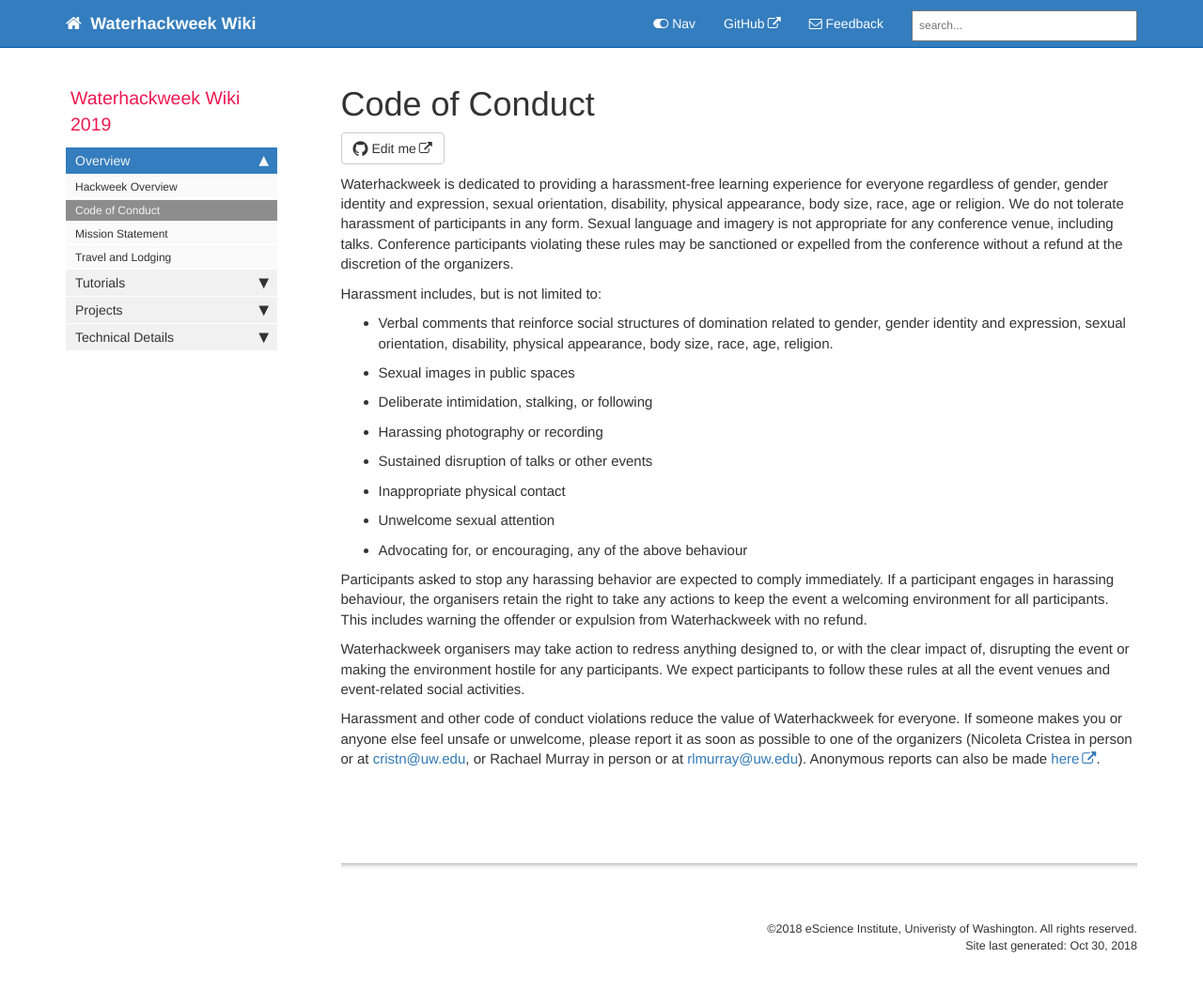
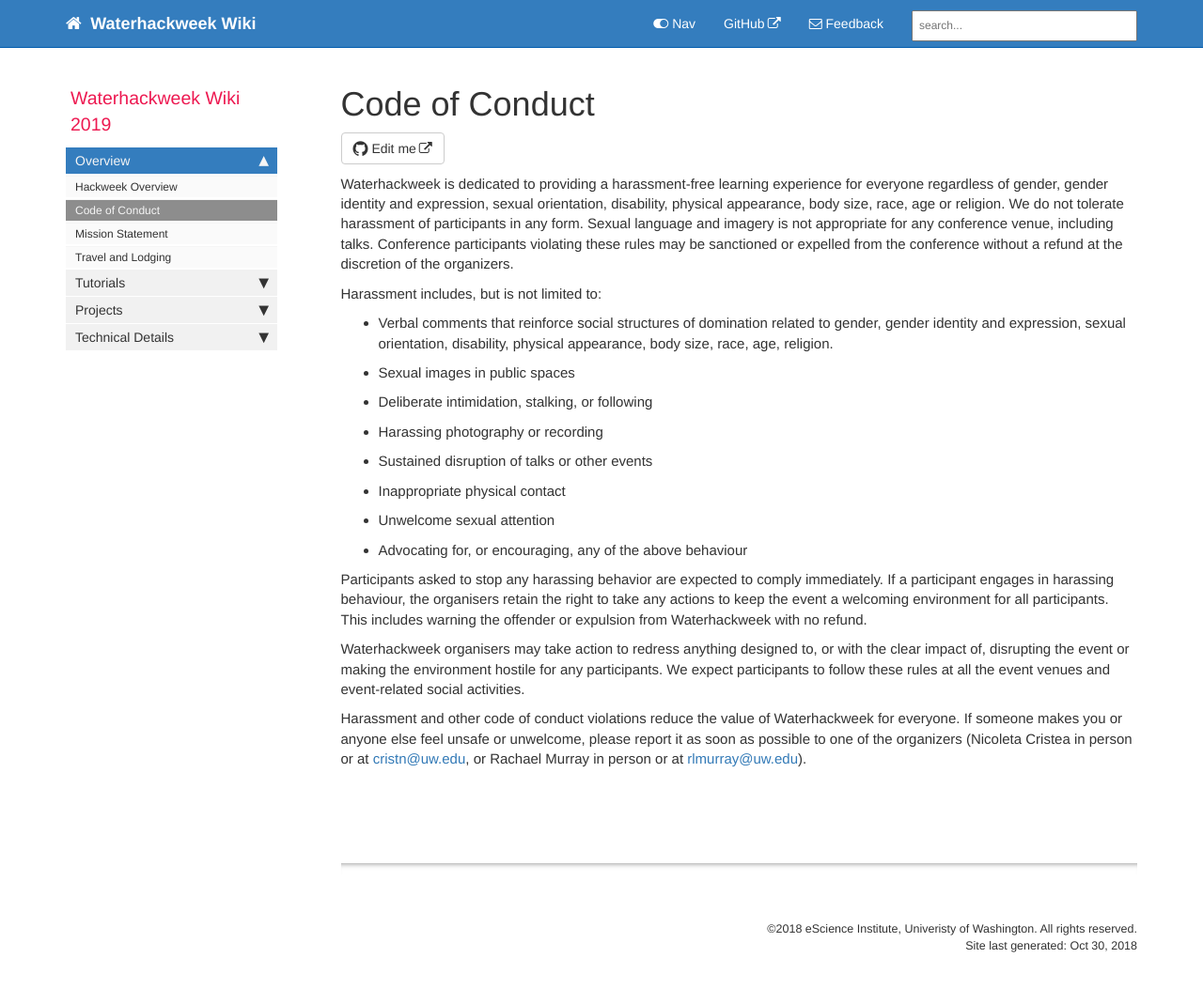
Before and after one commit to waterhackweek/wiki, a Jekyll site: the page built from pages/code_of_conduct.md, in a window 1280 px wide and 1066 px high. Shown: the top 1053 px of the window at 94% size. Built offline with Jekyll 4.4.1, drawn with Linux system fonts in a browser that asks for light colours; nearby versions of some CDN libraries; comment, search, counter and statistics services are not loaded.

Commit message:
Update code_of_conduct.md

```diff
--- a/pages/code_of_conduct.md
+++ b/pages/code_of_conduct.md
@@ -20,4 +20,4 @@ Participants asked to stop any harassing behavior are expected to comply immedia
 
 Waterhackweek organisers may take action to redress anything designed to, or with the clear impact of, disrupting the event or making the environment hostile for any participants. We expect participants to follow these rules at all the event venues and event-related social activities.
 
-Harassment and other code of conduct violations reduce the value of Waterhackweek for everyone. If someone makes you or anyone else feel unsafe or unwelcome, please report it as soon as possible to one of the organizers (Nicoleta Cristea in person or at <a href="mailto:cristn@uw.edu">cristn@uw.edu</a>, or Rachael Murray in person or at <a href="mailto:rlmurray@uw.edu">rlmurray@uw.edu</a>). Anonymous reports can also be made [here](https://waterhackweek.wufoo.com/forms/z19uzh4603se1lc/).
+Harassment and other code of conduct violations reduce the value of Waterhackweek for everyone. If someone makes you or anyone else feel unsafe or unwelcome, please report it as soon as possible to one of the organizers (Nicoleta Cristea in person or at <a href="mailto:cristn@uw.edu">cristn@uw.edu</a>, or Rachael Murray in person or at <a href="mailto:rlmurray@uw.edu">rlmurray@uw.edu</a>).
```
